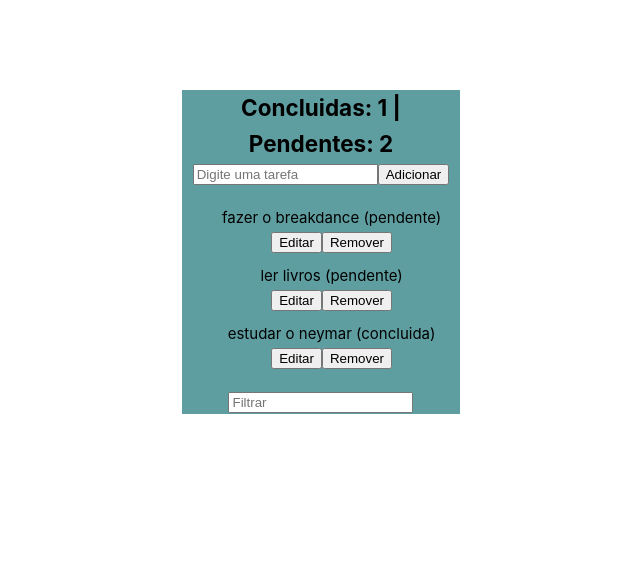
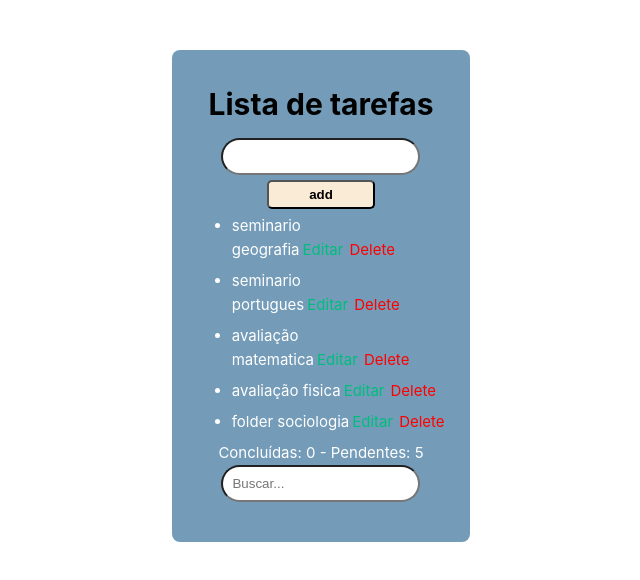
Before and after one commit to tiago-bah/tod_list, a Vue app: page / in a window 1280 px wide. Shown: the top 580 px of the page, without its empty margins (319-959 px from the left). Built offline with nearby package versions, Linux system fonts and the light colour scheme.

Commit message:
Update App.vue

```diff
--- a/src/App.vue
+++ b/src/App.vue
@@ -1,162 +1,132 @@
 <script setup>
-import { ref, computed } from 'vue'
+import { ref } from 'vue'
 
 const tarefas = ref([
-  { id: 1, desc: 'fazer o breakdance', status: 'pendente' },
-  { id: 2, desc: 'ler livros', status: 'pendente' },
-  { id: 3, desc: 'estudar o neymar', status: 'concluida' },
+  'seminario geografia',
+  'seminario portugues',
+  'avaliação matematica',
+  'avaliação fisica',
+  'folder sociologia',
 ])
+const novoItem = ref('')
+const alteracao = ref('-1')
+const buscar = ref('')
+const concluidas = ref([])
 
-const texto = ref('')
-const filtro = ref('')
-const editandoId = ref(0)
-
-const gerarID = () => {
-  return Math.max(...tarefas.value.map(item => item.id), 0) + 1
-}
-
-const acharPosicao = (id) => {
-  return tarefas.value.findIndex(item => item.id == id)
-}
-
-const salvar = () => {
-  if (texto.value.trim() === '') {
-    alert('Digite algo')
+function add() {
+  if (novoItem.value.trim().length < 5) {
+    aviso.value = true
     return
-  }
-
-  if (editandoId.value !== 0) {
-    const posicao = acharPosicao(editandoId.value)
-
-    if (posicao !== -1) {
-      tarefas.value[posicao].desc = texto.value
+  } else {
+    if (alteracao.value == -1) {
+      tarefas.value.push(novoItem.value)
+      novoItem.value = ''
+    } else {
+      tarefas.value.splice(alteracao.value, 1, novoItem.value)
+      novoItem.value = ''
+      alteracao.value = -1
     }
-
-    editandoId.value = 0
-  } else {
-    tarefas.value.push({
-      id: gerarID(),
-      desc: texto.value,
-      status: 'pendente'
-    })
-  }
-
-  texto.value = ''
-}
-
-const editar = (id) => {
-  const posicao = acharPosicao(id)
-  if (posicao === -1) return
-
-  texto.value = tarefas.value[posicao].desc
-  editandoId.value = id
-}
-
-const remover = (id) => {
-  const posicao = acharPosicao(id)
-
-  if (posicao !== -1) {
-    tarefas.value.splice(posicao, 1)
   }
 }
 
-const concluir = (id) => {
-  const posicao = acharPosicao(id)
-  if (posicao === -1) return
-
-  if (tarefas.value[posicao].status === 'pendente') {
-    tarefas.value[posicao].status = 'concluida'
+function concluir(item) {
+  const posicao = concluidas.value.indexOf(item)
+  if (posicao === -1) {
+    concluidas.value.push(item)
   } else {
-    tarefas.value[posicao].status = 'pendente'
+    concluidas.value.splice(posicao, 1)
   }
 }
+const aviso = ref(false)
 
-const tarefasFiltradas = computed(() => {
-  if (filtro.value === '') return tarefas.value
-
-  return tarefas.value.filter(item =>
-    item.desc.toLowerCase().includes(filtro.value.toLowerCase())
-  )
-})
-
-const progresso = computed(() => {
-  let concluidas = 0
-  let pendentes = 0
-
-  tarefas.value.forEach(item => {
-    if (item.status === 'pendente') {
-      pendentes++
-    } else {
-      concluidas++
-    }
-  })
-
-  return 'Concluidas: ' + concluidas + ' | Pendentes: ' + pendentes
-})
+function deleteTarefa(item) {
+  const posicao = tarefas.value.indexOf(item)
+  tarefas.value.splice(posicao, 1)
+}
+function editarTarefa(item) {
+  alteracao.value = tarefas.value.indexOf(item)
+  novoItem.value = item
+}
 </script>
-
 <template>
   <div class="container">
-    <h2>{{ progresso }}</h2>
+    <h1>Lista de tarefas</h1>
 
-    <input v-model="texto" placeholder="Digite uma tarefa" @keyup.enter="salvar" />
-    <button @click="salvar">
-      {{ editandoId !== 0 ? 'Salvar' : 'Adicionar' }}
-    </button>
-
-    <button v-if="editandoId !== 0" @click="editandoId = 0; texto = ''">
-      Cancelar
-    </button>
-
+    <input
+      type="text"
+      v-model="novoItem"
+      @keyup.enter="add(novoItem)"
+      @input="novoItem.length < 5 ? (aviso = true) : (aviso = false)"
+    />
+    <button @click="add(novoItem)">add</button>
+    <div v-show="aviso" class="aviso">Digite ao menos 5 caracteres!</div>
     <ul>
-      <li v-for="item in tarefasFiltradas" :key="item.id">
+      <li
+        v-for="tarefa in tarefas"
+        :key="tarefa"
+        v-show="tarefa.toLowerCase().includes(buscar.toLowerCase())"
+      >
         <span
-          class="tarefa"
-          :class="{ concluida: item.status === 'concluida' }"
-          @click="concluir(item.id)"
+          @click="concluir(tarefa)"
+          :class="{ feito: concluidas.includes(tarefa) }"
+          style="cursor: pointer"
         >
-          {{ item.desc }} ({{ item.status }})
+          {{ tarefa }}
         </span>
-
-        <div>
-          <button @click="editar(item.id)">Editar</button>
-          <button @click="remover(item.id)">Remover</button>
-        </div>
+        <span>
+          <a href="#" @click.prevent="editarTarefa(tarefa)">Editar</a>
+          <a href="#" @click.prevent="deleteTarefa(tarefa)" class="Delete">Delete</a>
+        </span>
       </li>
     </ul>
-
-    <input v-model="filtro" placeholder="Filtrar" />
+    <p>Concluídas: {{ concluidas.length }} - Pendentes: {{ tarefas.length - concluidas.length }}</p>
+    <div>
+      <input type="text" v-model="buscar" placeholder="Buscar..." />
+    </div>
   </div>
 </template>
-
-<style>
-.container {
-  text-align: center;
-  margin-top: 40px;
-  color: black;
+<style scoped>
+.feito {
+  text-decoration: line-through;
+  color: gray;
 }
-
-ul {
-  list-style: none;
-  padding: 0;
-  width: 300px;
-  margin: 20px auto;
-}
-
-li {
-  margin-bottom: 10px;
-}
-
-.tarefa {
-  cursor: pointer;
+.Delete{
+  color: rgb(255, 0, 0);
 }
 .container{
-  background-color: cadetblue;
+  justify-content: center;
+  align-items: center;
+  display: flex;
+  flex-direction: column;
   width: 90%;
   height: 90%;
+  background-color: rgb(116, 156, 184);
+  padding: 30px 20px 40px;
+  border-radius: 8px;
 }
-h2{
+h1 {
+  color: black;
   font-weight: bold;
+  padding: 0 0 10px;
 }
-
+button{
+  margin: 5px;
+  padding: 5px 40px;
+  border-radius: 5px;
+  background-color: antiquewhite;
+  font-weight: Bolder;
+}
+div{
+  color: white;
+}
+ul{
+  color: white;
+}
+li{
+  padding: 0 0 7px;
+}
+input{
+  padding: 9px;
+  border-radius: 20px;
+}
 </style>
```
